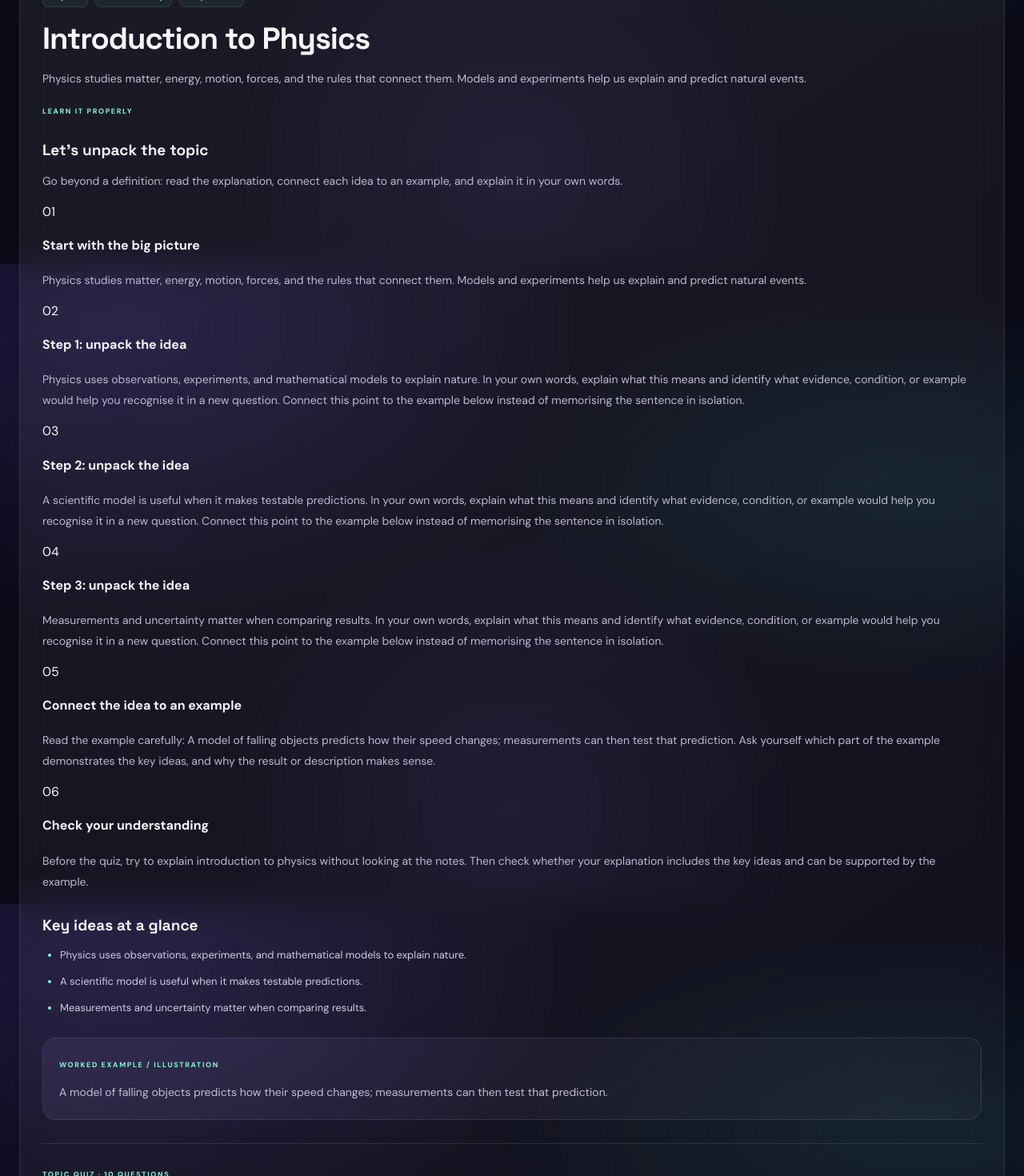
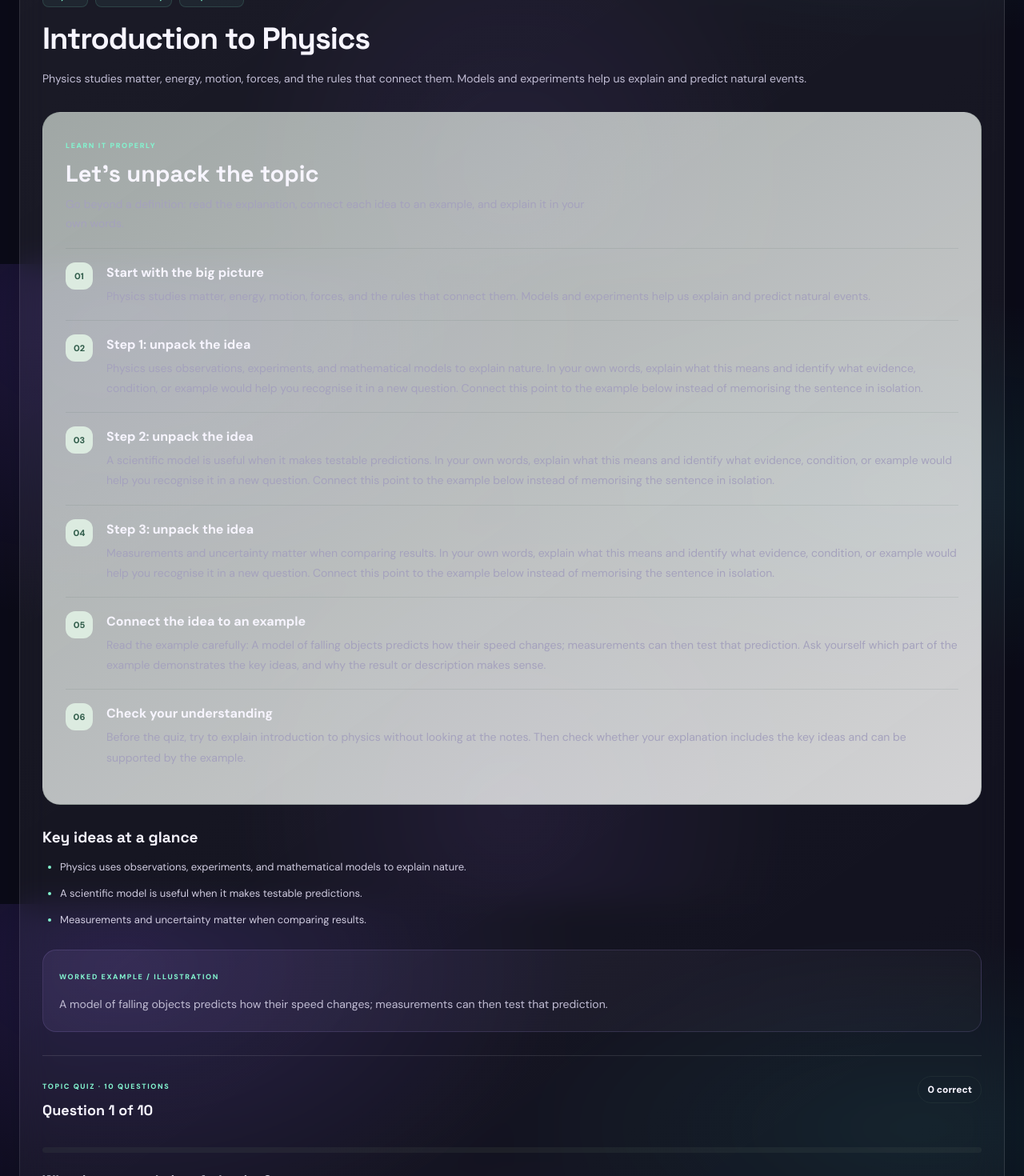
Before and after one commit to adnn-debug/learnworld, a React (Vite) app: page / in a window 1280 px wide. Shown: the part 5280-6750 px from the top of the page at 80% size. Built offline with nearby package versions, Linux system fonts and the light colour scheme.

Commit message:
Style detailed lesson sections and 10-question quizzes

```diff
--- a/src/App.css
+++ b/src/App.css
@@ -366,3 +366,32 @@ button:focus-visible,a:focus-visible,select:focus-visible { outline: 3px solid v
     padding: 18px 14px 32px;
   }
 }
+
+
+/* Detailed lessons and 10-question topic quizzes */
+.lesson-deep-dive { margin: 28px 0; padding: clamp(18px,3vw,28px); border: 1px solid rgba(81,104,95,.16); border-radius: 22px; background: linear-gradient(145deg,rgba(233,244,235,.65),rgba(255,255,255,.82)); }
+.lesson-content-heading { margin-bottom: 18px; }
+.lesson-content-heading h3 { margin: 8px 0; font-size: clamp(22px,3vw,29px); }
+.lesson-content-heading p { max-width: 70ch; margin: 0; line-height: 1.75; color: var(--muted,#647067); }
+.lesson-study-section { display: grid; grid-template-columns: 38px minmax(0,1fr); gap: 13px; padding: 17px 0; border-top: 1px solid rgba(81,104,95,.13); }
+.lesson-study-number { display: grid; place-items: center; width: 34px; height: 34px; border-radius: 12px; color: #315d4b; background: #dcebe0; font-size: 11px; font-weight: 800; }
+.lesson-study-section h4 { margin: 2px 0 7px; font-size: 16px; }
+.lesson-study-section p { margin: 0; line-height: 1.8; color: var(--muted,#647067); overflow-wrap: anywhere; }
+.quiz-topline { display: flex; align-items: flex-start; justify-content: space-between; gap: 14px; }
+.quiz-topline h3 { margin-top: 8px; }
+.quiz-score-live { flex: 0 0 auto; padding: 8px 11px; border: 1px solid rgba(85,105,91,.16); border-radius: 99px; font-size: 12px; font-weight: 800; }
+.quiz-progress-track { height: 7px; margin: 13px 0 21px; overflow: hidden; border-radius: 99px; background: rgba(90,108,93,.14); }
+.quiz-progress-track span { display: block; height: 100%; border-radius: inherit; background: linear-gradient(90deg,#8ebc9a,#c49aab); transition: width .2s ease; }
+.quiz-question-prompt { line-height: 1.55; }
+.quiz-result { display: grid; justify-items: start; gap: 10px; padding: 20px; border: 1px solid rgba(85,105,91,.16); border-radius: 18px; background: rgba(255,255,255,.5); }
+.quiz-result-icon { font-size: 30px; }
+.quiz-result>strong { font-size: 27px; }
+.quiz-result p { margin: 0 0 7px; line-height: 1.7; }
+.quiz-result-pass { border-color: rgba(75,133,94,.3); }
+.quiz-result-retry { border-color: rgba(177,117,117,.3); }
+@media (max-width: 520px) {
+  .lesson-study-section { grid-template-columns: 30px minmax(0,1fr); gap: 10px; }
+  .lesson-study-number { width: 29px; height: 29px; border-radius: 10px; }
+  .quiz-topline { flex-wrap: wrap; }
+  .quiz-score-live { padding: 6px 9px; }
+}
```
